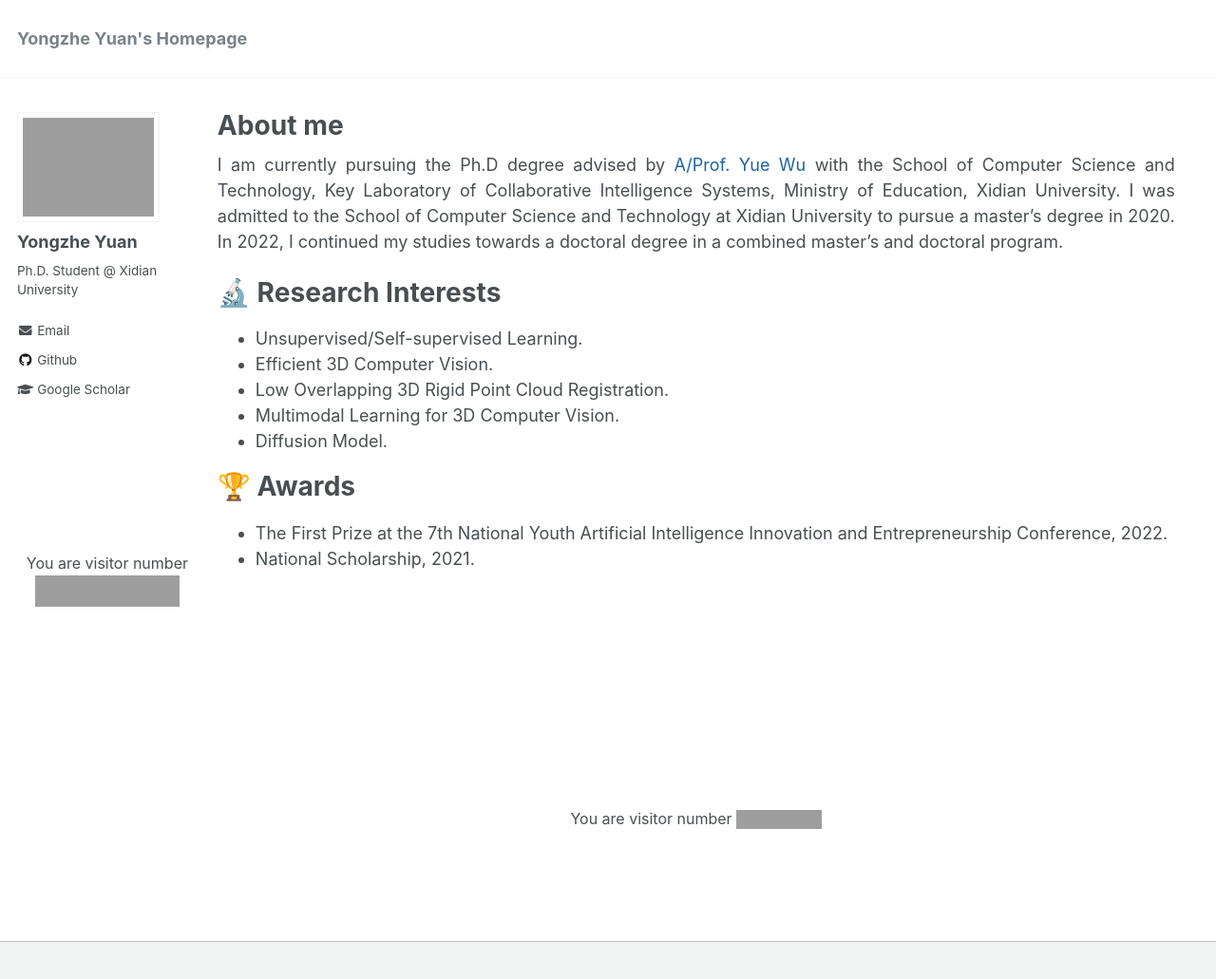
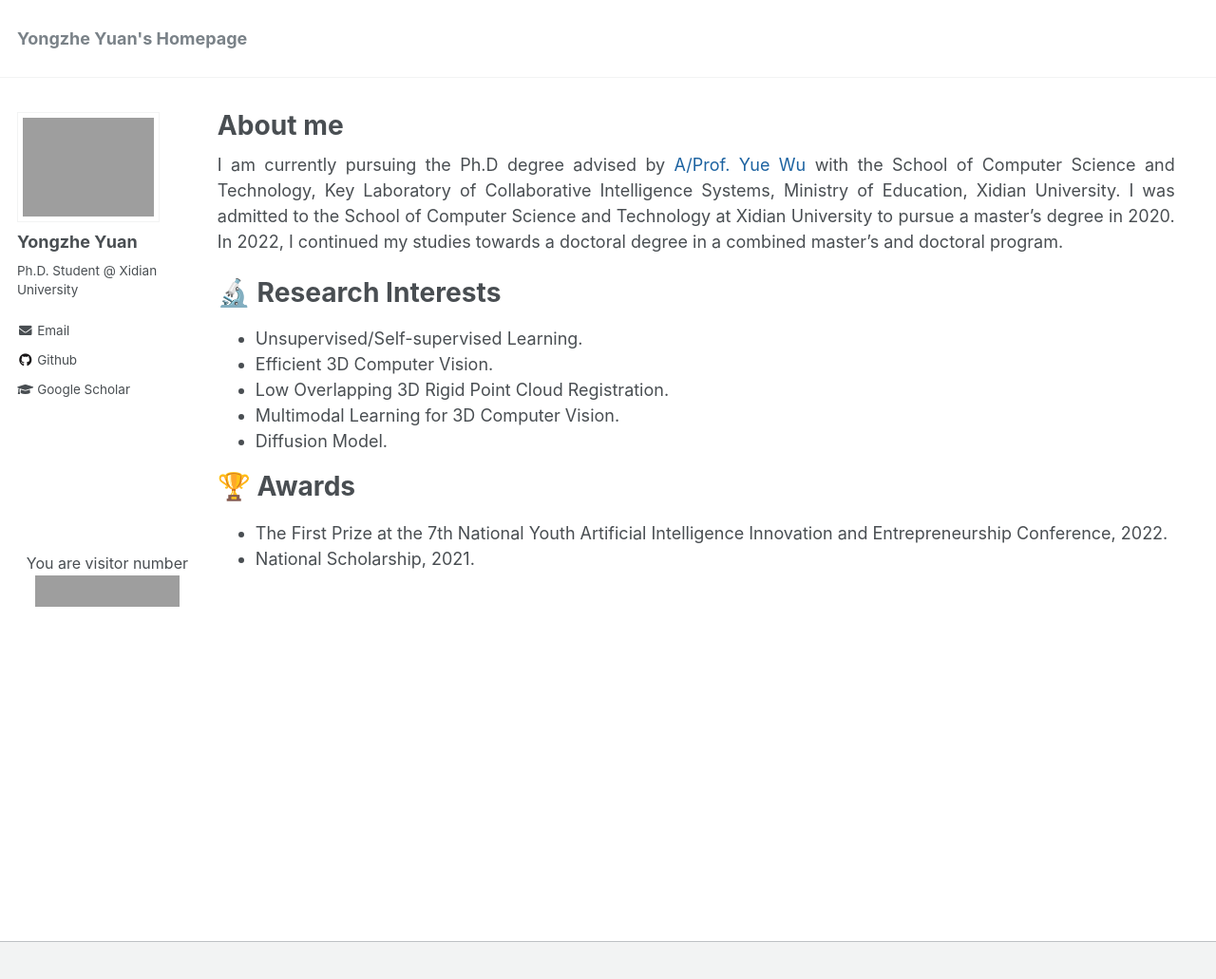
Before and after one commit to YYZMARS/YYZMARS.github.io, a Jekyll site: the page built from _pages/home.md, in a window 1280 px wide and 1064 px high. Shown: the top 1031 px of the window at 95% size. Built offline with Jekyll 4.4.1, drawn with Linux system fonts in a browser that asks for light colours; a script that is not in the unit is left out; grey boxes are pictures that could not be loaded.

Commit message:
Update home.md

```diff
--- a/_pages/home.md
+++ b/_pages/home.md
@@ -22,8 +22,3 @@ I am currently pursuing the Ph.D degree advised by [A/Prof. Yue Wu](https://web.
 <h1>🏆 Awards</h1>
 - The First Prize at the 7th National Youth Artificial Intelligence Innovation and Entrepreneurship Conference, 2022.
 - National Scholarship, 2021.
-
-
-<br>
-<br>
-{% include earth.html %}
```
